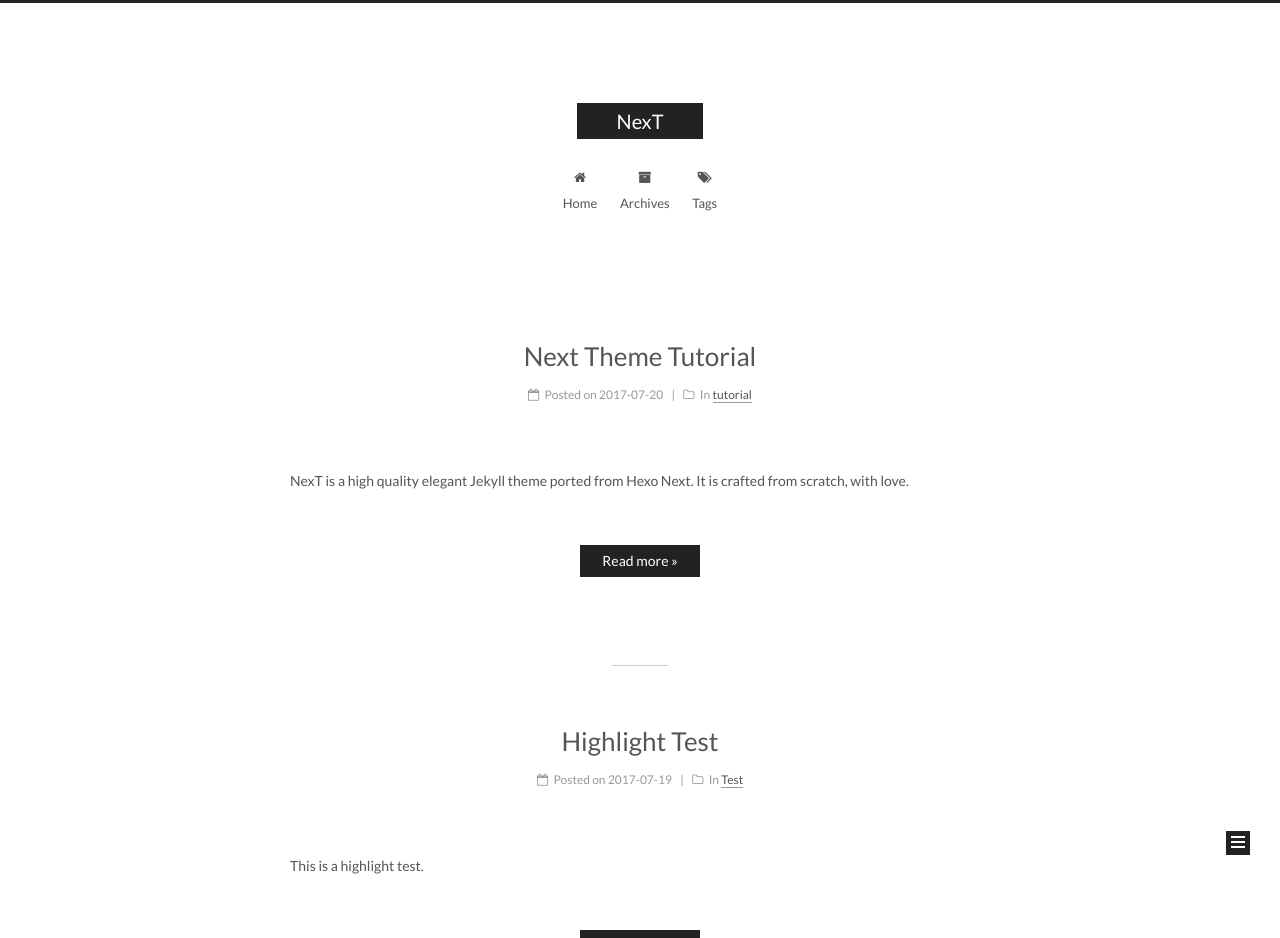
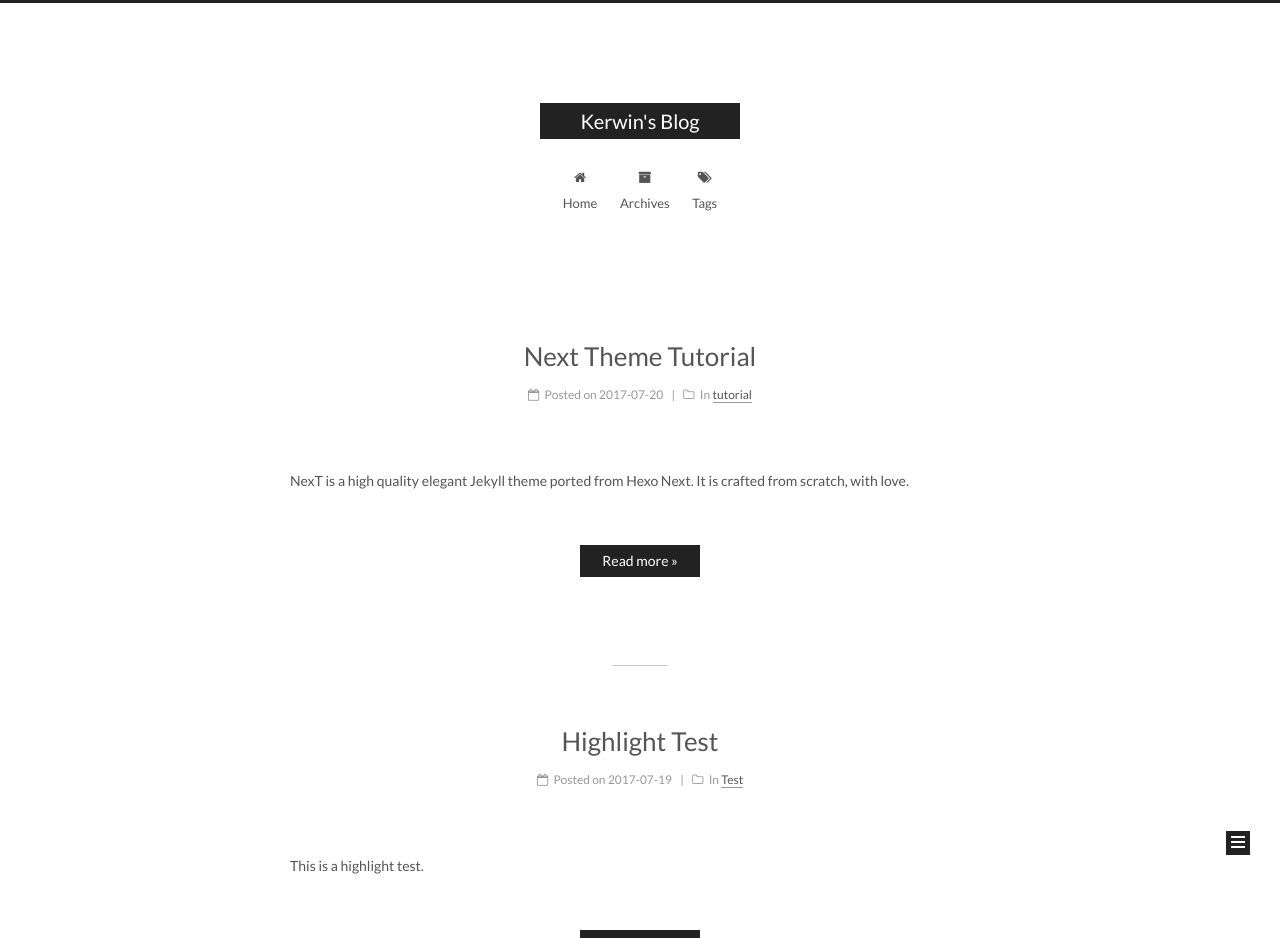
Before and after one commit to Kerwin0766/Kerwin0766.github.io, a Jekyll site: the page built from index.html, in a window 1280 px wide. Shown: the top 938 px of the page. Built offline with Jekyll 4.4.1, drawn with Linux system fonts in a browser that asks for light colours; emoji names are drawn with the system emoji font; the list of posts is cut into pages by our own code.

Commit message:
Update _config.yml

```diff
--- a/_config.yml
+++ b/_config.yml
@@ -4,7 +4,7 @@
 # ---------------------------------------------------------------
 
 # Site
-title: NexT
+title:  Kerwin's Blog
 subtitle:
 description:
 author: John Doe
```
